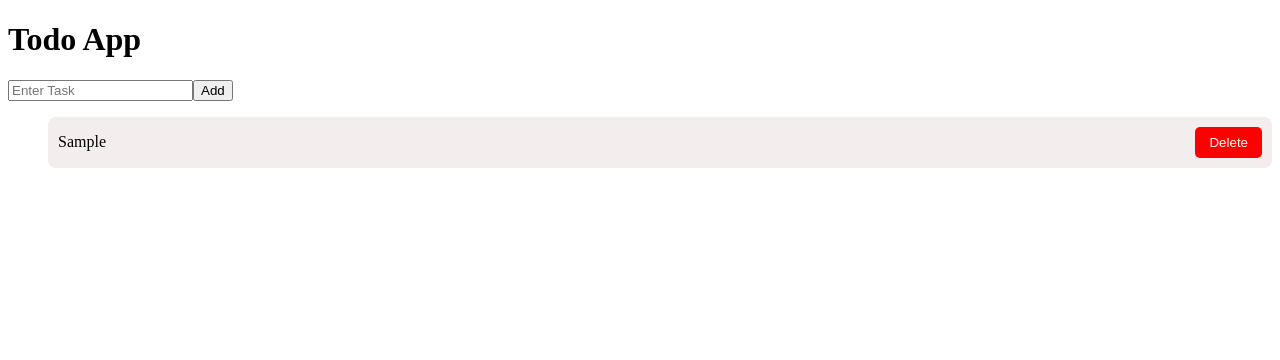
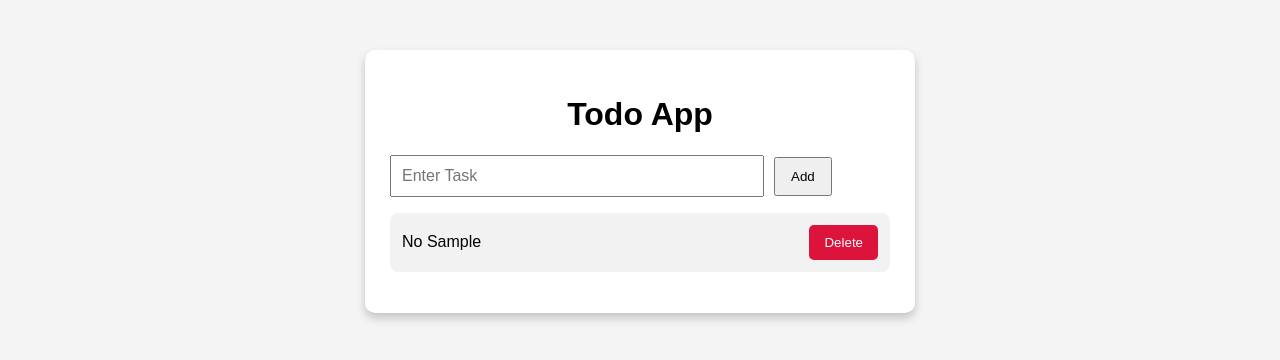
Before and after one commit to umer1730/Web-Dev, a React (Vite) app in the folder React/Day-3/todo-app/: page / in a window 1280 px wide. Both pictures are taken after typing "Sample" into the empty fields and a click on the button "Add". Shown: the top 360 px of the page. Built offline with nearby package versions, Linux system fonts and the light colour scheme.

Commit message:
yes No in todo app

```diff
--- a/React/Day-3/todo-app/src/App.css
+++ b/React/Day-3/todo-app/src/App.css
@@ -1,19 +1,57 @@
+body {
+  margin: 0;
+  font-family: Arial, sans-serif;
+  background: #f4f4f4;
+}
+
+.container {
+  width: 500px;
+  margin: 50px auto;
+  background: white;
+  padding: 25px;
+  border-radius: 10px;
+  box-shadow: 0 5px 10px rgba(0,0,0,0.2);
+}
+
+h1 {
+  text-align: center;
+}
+
+input {
+  width: 70%;
+  padding: 10px;
+  font-size: 16px;
+}
+
+button {
+  padding: 10px 15px;
+  margin-left: 10px;
+  cursor: pointer;
+}
+
+ul {
+  padding: 0;
+}
+
 li {
+  list-style: none;
+  margin-top: 12px;
+  padding: 12px;
+  background: #f2f2f2;
+  border-radius: 8px;
+
   display: flex;
   justify-content: space-between;
   align-items: center;
-
-  margin-top: 10px;
-  padding: 10px;
-  background: #f3eded;
-  border-radius: 8px;
 }
 
 li button {
-  background: red;
+  background: crimson;
   color: white;
   border: none;
-  padding: 8px 14px;
-  cursor: pointer;
   border-radius: 5px;
 }
+
+li button:hover {
+  background: darkred;
+}
--- a/React/Day-3/todo-app/src/App.jsx
+++ b/React/Day-3/todo-app/src/App.jsx
@@ -5,16 +5,41 @@ function App() {
   const [task, setTask] = useState("");
   const [todos, setTodos] = useState([]);
 
+  // Add Todo
   function addTodo() {
     if (task.trim() === "") return;
 
-    setTodos([...todos, task]);
+    setTodos([
+      ...todos,
+      {
+        text: task,
+        completed: false,
+      },
+    ]);
+
     setTask("");
   }
 
+  // Delete Todo
   function deleteTodo(indexToDelete) {
     const updatedTodos = todos.filter((todo, index) => {
       return index !== indexToDelete;
+    });
+
+    setTodos(updatedTodos);
+  }
+
+  // Toggle Complete
+  function toggleComplete(indexToToggle) {
+    const updatedTodos = todos.map((todo, index) => {
+      if (index === indexToToggle) {
+        return {
+          ...todo,
+          completed: !todo.completed,
+        };
+      }
+
+      return todo;
     });
 
     setTodos(updatedTodos);
@@ -36,7 +61,19 @@ function App() {
       <ul>
         {todos.map((todo, index) => (
           <li key={index}>
-            {todo}
+            <span
+              onClick={() => toggleComplete(index)}
+              style={{
+                textDecoration: todo.completed
+                  ? "line-through"
+                  : "none",
+                cursor: "pointer",
+                flex: 1,
+              }}
+            >
+              {todo.completed ? "Yes " : "No "}
+              {todo.text}
+            </span>
 
             <button onClick={() => deleteTodo(index)}>
               Delete
```
